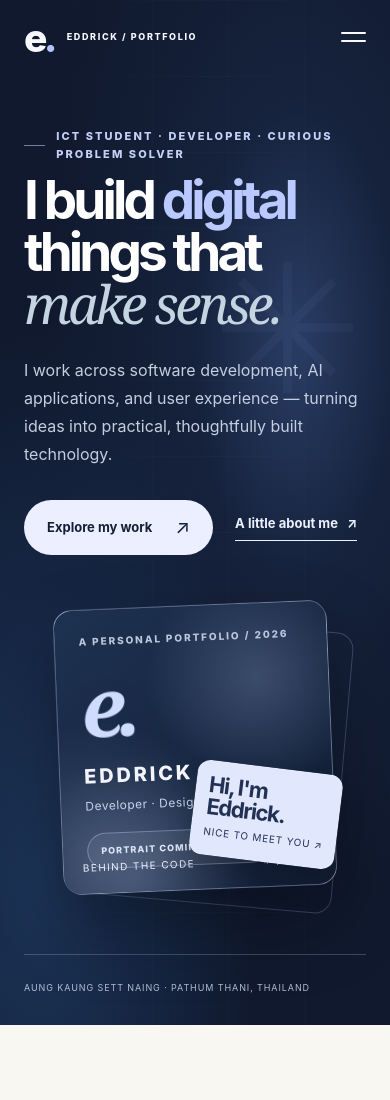
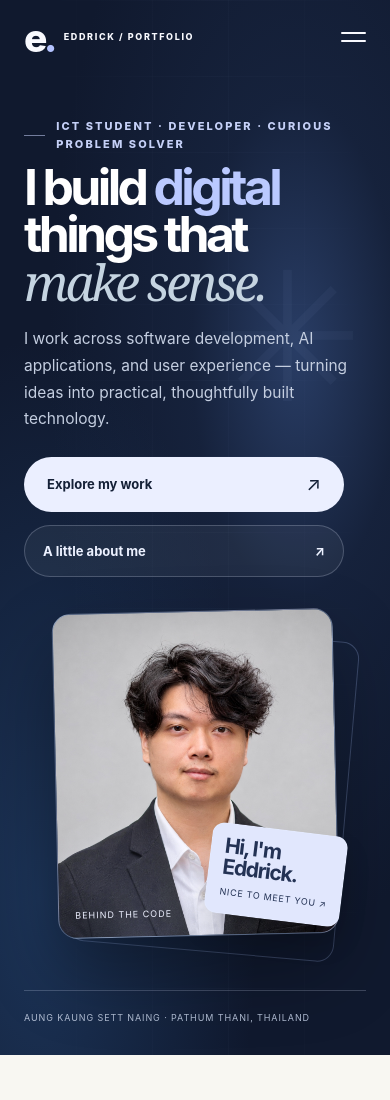
Before and after one commit to Iluvabees/Portfolio, a plain HTML site: page index.html in a window 390 px wide. Shown: the top 1100 px of the page. Drawn offline with Linux system fonts and the light colour scheme.

Commit message:
Add files via upload

```diff
--- a/css/styles.css
+++ b/css/styles.css
@@ -104,10 +104,10 @@ h1, h2, h3, h4, p { margin-top: 0; }
 .hero-actions .text-link { color: #ecf1ff; }
 .hero-visual { position: relative; min-width: 0; width: 100%; max-width: 500px; margin: 12px auto 20px; }
 .hero-visual::before { content: ''; position: absolute; inset: 6% -4% -5% 9%; border: 1px solid rgba(174,198,255,.25); border-radius: 17px; transform: rotate(5deg); pointer-events: none; }
-.portrait-card { position: relative; border-radius: 19px; aspect-ratio: 5/5.8; width: 100%; isolation: isolate; overflow: hidden; border: 1px solid rgba(219,228,255,.21); background: linear-gradient(138deg, #7e92ae 0%,#344763 32%,#243653 62%,#b3acc0 138%); box-shadow: 0 34px 76px rgba(0,0,0,.3); transform: rotate(-2.4deg); }
+.portrait-card { position: relative; border-radius: 19px; aspect-ratio: 5/5.8; width: 100%; isolation: isolate; overflow: hidden; border: 1px solid rgba(219,228,255,.21); background: linear-gradient(138deg, #7e92ae 0%,#344763 32%,#243653 62%,#b3acc0 138%); box-shadow: 0 34px 76px rgba(0,0,0,.3); transform: rotate(-2.2deg); }
 .portrait-card::before { content: ''; position: absolute; width: 70%; aspect-ratio: 1; left: 14%; top: 13%; border: 1px solid rgba(243,245,255,.17); border-radius: 100%; }
 .portrait-card::after { content: ''; position: absolute; width: 96%; aspect-ratio: 1; left: -22%; bottom: -42%; background: radial-gradient(circle,rgba(195,208,253,.2), transparent 68%); }
-.portrait-card img { height: 100%; width: 100%; object-fit: cover; position: absolute; inset: 0; }
+.portrait-card img { height: 100%; width: 100%; object-fit: cover; object-position: center 22%; position: absolute; inset: 0; }
 .portrait-fallback { position: absolute; inset: 0; display: flex; flex-direction: column; align-items: center; justify-content: center; text-align: center; padding: 26px; }
 .portrait-fallback .portrait-glyph { width: min(34%,147px); aspect-ratio: 1; border: 1px solid rgba(231,240,255,.38); display: grid; place-items: center; font-size: clamp(44px,7vw,82px); font-weight: 250; border-radius: 50%; margin-bottom: 24px; color: #e3eafa; }
 .portrait-fallback strong { font-size: 14px; font-weight: 680; letter-spacing: .09em; }
@@ -373,15 +373,25 @@ h1, h2, h3, h4, p { margin-top: 0; }
 }
 @media (max-width: 640px) {
   .section { padding: 80px 0; }
-  .hero { padding-top: 128px; }
-  .hero-main { display: flex; flex-direction: column; align-items: stretch; gap: 50px; padding-bottom: 65px; }
+  .brand { gap: 10px; }
+  .brand-caption { max-width: 154px; line-height: 1.28; }
+  .hero { padding-top: 118px; }
+  .hero-main { display: flex; flex-direction: column; align-items: stretch; gap: 34px; padding-bottom: 54px; }
   .hero-copy { order: 0; }
-  .hero h1 { max-width: 560px; font-size: clamp(52px,13.6vw,79px); margin-bottom: 25px; }
-  .hero-intro { font-size: 16px; max-width: 550px; }
-  .hero-visual { order: 1; max-width: 410px; width: min(80%,410px); margin: 0 auto 0; }
-  .portrait-card { aspect-ratio: 5/5.2; }
+  .hero h1 { max-width: 560px; font-size: clamp(45px,12.8vw,68px); line-height: .96; margin-bottom: 18px; }
+  .hero-intro { font-size: 15.5px; line-height: 1.72; max-width: 550px; margin-bottom: 24px; }
+  .hero-actions { flex-direction: column; align-items: stretch; gap: 13px; max-width: 320px; }
+  .hero-actions .btn,
+  .hero-actions .text-link { width: 100%; justify-content: space-between; }
+  .hero-actions .text-link { padding: 15px 18px; border: 1px solid rgba(226,235,255,.22); border-radius: 999px; background: rgba(255,255,255,.05); }
+  .hero-visual { order: 1; max-width: 340px; width: min(72vw,340px); margin: 0 auto 0; }
+  .portrait-card { aspect-ratio: 4.8/5.55; transform: rotate(-1.3deg); }
+  .portrait-card__bottom { bottom: 15px; left: 16px; right: 16px; font-size: 9px; letter-spacing: .11em; }
+  .portrait-sticker { right: -8px; bottom: 16px; padding: 11px 13px; border-radius: 12px; }
+  .portrait-sticker strong { font-size: 21px; }
+  .portrait-sticker small { font-size: 9px; }
   .portrait-fallback .portrait-glyph { font-size: 57px; }
-  .hero-footer { font-size: 9px; letter-spacing: .1em; }
+  .hero-footer { gap: 16px; padding-top: 20px; font-size: 9px; letter-spacing: .1em; }
   .hero-footer .footer-scroll { display: none; }
   .section-header { margin-bottom: 32px; }
   .section-title { font-size: clamp(46px,10vw,67px); }
@@ -422,12 +432,12 @@ h1, h2, h3, h4, p { margin-top: 0; }
 @media (max-width: 380px) {
   .container, .container-wide { width: calc(100% - 36px); }
   .header-inner { min-height: 68px; }
-  .brand-caption { font-size: 8px; }
-  .hero { padding-top: 112px; }
-  .hero h1 { font-size: clamp(46px, 14vw, 56px); }
-  .hero-actions { gap: 15px; }
-  .hero-visual { width: 83%; }
-  .portrait-sticker { right: -14px; }
+  .brand-caption { font-size: 8px; max-width: 138px; }
+  .hero { padding-top: 108px; }
+  .hero h1 { font-size: clamp(42px, 13.8vw, 54px); }
+  .hero-actions { gap: 12px; max-width: none; }
+  .hero-visual { width: min(76vw, 300px); }
+  .portrait-sticker { right: -6px; bottom: 14px; }
   .filter-btn { padding: 8px 11px; font-size: 11px; }
   .moments-grid { gap: 13px; }
   .moment-photo { aspect-ratio: 4/5.5; }
--- a/js/site-data.js
+++ b/js/site-data.js
@@ -31,7 +31,7 @@ window.PORTFOLIO_DATA = {
     email: 'eddricksettnaing@gmail.com',
     phone: '', // Optional; don't put a private number into public site source code
     showPhonePublicly: false,
-    portrait: '', // Example: 'assets/photos/portrait.jpg'
+    portrait: 'assets/photos/eddrick-portrait.jpg', // Original user-provided portfolio portrait
     portraitAlt: 'Portrait of Eddrick',
     headlineParts: ['I build', 'digital', 'things that', 'make sense.'], // Four independently styled phrases for the homepage
     tagline: 'ICT student · Developer · Curious problem solver',
```
Also changed, not shown: assets/photos/eddrick-portrait.jpg (added), 1 other file.
